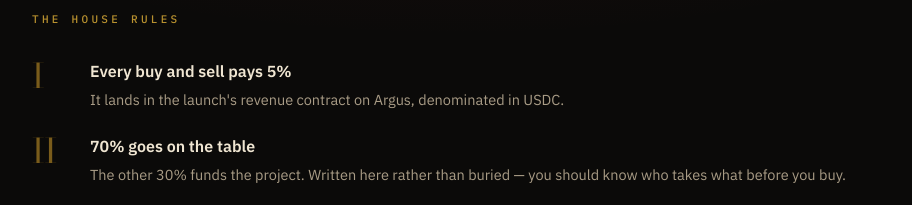
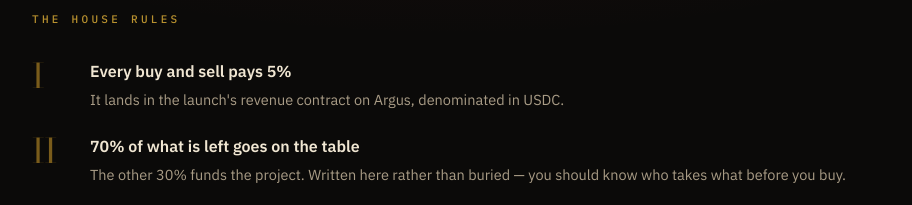
Before and after one commit to bigrceo/roulette-arc, a website: page public/index.html in a window 1280 px wide. Shown: the part 980-1185 px from the top of the page, without its empty margins (182-1094 px from the left). Drawn offline with nearby package versions, Linux system fonts and the light colour scheme; no server answers.

Commit message:
clarify argus cut

```diff
--- a/public/index.html
+++ b/public/index.html
@@ -206,7 +206,7 @@
         <h3>Every buy and sell pays 5%</h3>
         <p>It lands in the launch's revenue contract on Argus, denominated in USDC.</p></div></div>
       <div class="step"><div class="step-n">II</div><div>
-        <h3><span id="s-pot">70</span>% goes on the table</h3>
+        <h3><span id="s-pot">70</span>% of what is left goes on the table</h3>
         <p>The other <span id="s-dev">30</span>% funds the project. Written here rather than buried — you should know who takes what before you buy.</p></div></div>
       <div class="step"><div class="step-n">III</div><div>
         <h3>At the line, the wheel locks</h3>
```
Also changed, not shown: probe.js (+11 -4 lines).
